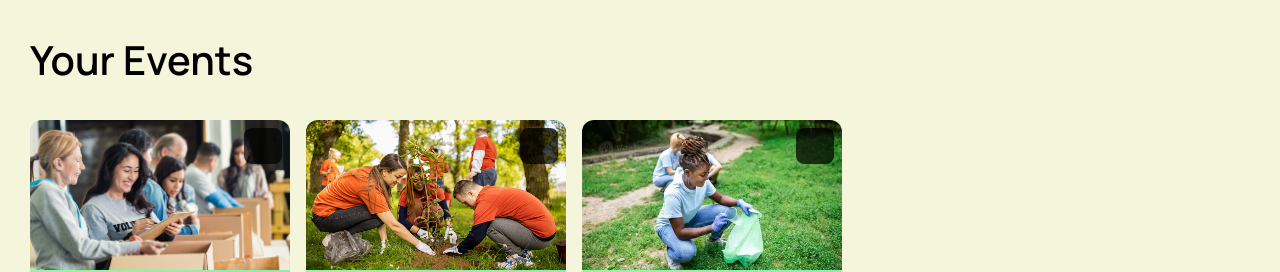
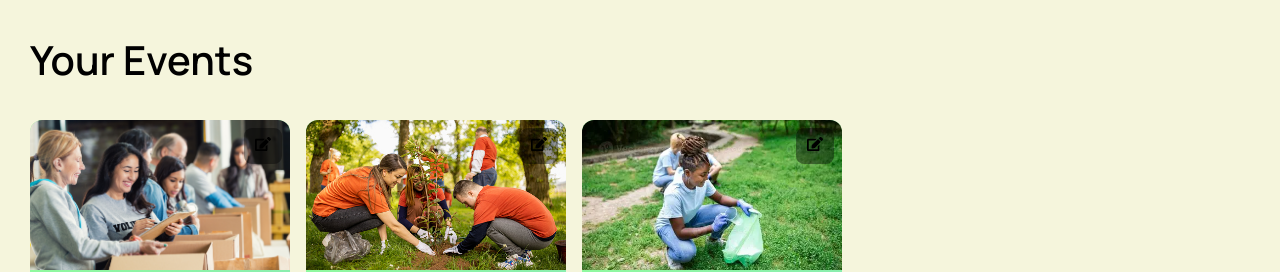
Before and after one commit to hungqbui/event-matcher, a React (Vite) app in the folder client/: page /events in a window 1280 px wide. Shown: the top 272 px of the page. Built offline with nearby package versions, Linux system fonts and the light colour scheme.

Commit message:
fix icon

```diff
--- a/client/package.json
+++ b/client/package.json
@@ -12,6 +12,7 @@
   "dependencies": {
     "react": "^19.1.1",
     "react-dom": "^19.1.1",
+    "react-icons": "^5.5.0",
     "react-router-dom": "^7.9.1",
     "swiper": "^12.0.2"
   },
--- a/client/src/components/EventClickable.css
+++ b/client/src/components/EventClickable.css
@@ -26,14 +26,15 @@
 }
 
 /* outer glow layer (outscribe shadow) */
-.ec-card::after{
+.ec-card::after {
     content: "";
     position: absolute;
-    inset: -40px; /* extends outside card */
+    inset: -40px;
+    /* extends outside card */
     border-radius: 10px;
-    z-index:  2;
+    z-index: 2;
     pointer-events: none;
-    background: radial-gradient(closest-side, rgba(34,211,238,0.18), rgba(123,97,255,0.08) 40%, transparent 60%);
+    background: radial-gradient(closest-side, rgba(34, 211, 238, 0.18), rgba(123, 97, 255, 0.08) 40%, transparent 60%);
     opacity: 0;
     transition: opacity 260ms ease, transform 260ms ease, filter 260ms ease;
     filter: blur(8px);
@@ -47,35 +48,39 @@
 .ec-card:hover,
 .ec-card:focus {
     transform: translateY(-8px) scale(1.02);
-    box-shadow: 0 16px 40px rgba(22, 33, 62, 0.20), 0 0 28px rgba(34,211,238,0.06);
+    box-shadow: 0 16px 40px rgba(22, 33, 62, 0.20), 0 0 28px rgba(34, 211, 238, 0.06);
 }
 
-.ec-card:hover::after,.ec-card:focus::after{
-    opacity:1; transform: scale(1.02); filter: blur(10px);
+.ec-card:hover::after,
+.ec-card:focus::after {
+    opacity: 1;
+    transform: scale(1.02);
+    filter: blur(10px);
 }
 
-.ec-edit-btn{
-    position:absolute;
-    top:8px;
-    right:8px;
-    z-index:3;
-    width:36px;
-    height:36px;
-    border-radius:8px;
-    border:none;
-    display:flex;
-    align-items:center;
-    justify-content:center;
-    background:rgba(0,0,0,0.72);
-    color:#fff; /* icon is black-filled in SVG but text color kept for fallback */
-    box-shadow:0 4px 10px rgba(0,0,0,0.08);
-    cursor:pointer;
-    transition:transform 140ms ease,box-shadow 140ms ease,background 140ms ease;
+.ec-edit-btn {
+    position: absolute;
+    top: 8px;
+    right: 8px;
+    z-index: 3;
+    width: 36px;
+    height: 36px;
+    border-radius: 8px;
+    border: none;
+    display: flex;
+    align-items: center;
+    justify-content: center;
+    cursor: pointer;
+    background: rgba(0, 0, 0, 0.404);
+    transition: transform 140ms ease, box-shadow 140ms ease, background 140ms ease;
 }
-.ec-edit-btn:hover{transform:translateY(-2px);box-shadow:0 8px 18px rgba(0,0,0,0.24);background:rgba(0,0,0,0.85)}
-.ec-edit-btn svg{display:block}
 
-.ec-edit-btn svg path{fill:currentColor}
+.ec-edit-btn:hover {
+    transform: translateY(-2px);
+    box-shadow: 0 8px 18px rgba(0, 0, 0, 0.24);
+    background: rgba(0, 0, 0, 0.85)
+}
+
 
 .ec-image {
     width: 100%;
--- a/client/src/components/EventClickable.tsx
+++ b/client/src/components/EventClickable.tsx
@@ -2,6 +2,7 @@ import React, { useState } from "react";
 import EventManagementPopup from "./EventManagementPopup";
 import type { EventData } from "./EventManagementPopup";
 import "./EventClickable.css";
+import { FaEdit } from "react-icons/fa";
 
 type Props = {
 	event: EventData;
@@ -23,6 +24,7 @@ const EventClickable: React.FC<Props> = ({ event, onSave }) => {
 
 	return (
 		<>
+
 			<div className="ec-card" onClick={() => setOpen(true)} role="button" tabIndex={0}>
 				<button
 					className="ec-edit-btn"
@@ -32,10 +34,7 @@ const EventClickable: React.FC<Props> = ({ event, onSave }) => {
 						setOpen(true);
 					}}
 				>
-					<svg width="16" height="16" viewBox="0 0 24 24" fill="#000" xmlns="http://www.w3.org/2000/svg">
-						<path d="M3 17.25V21h3.75L17.81 9.94l-3.75-3.75L3 17.25z" fill="#000" />
-						<path d="M20.71 7.04a1 1 0 000-1.41l-2.34-2.34a1 1 0 00-1.41 0l-1.83 1.83 3.75 3.75 1.83-1.83z" fill="#000" />
-					</svg>
+					<div><FaEdit /></div>
 				</button>
 				{event.img ? (
 					// eslint-disable-next-line @next/next/no-img-element
```
Also changed, not shown: 1 other file (tests, documents, lock files or other folders).
